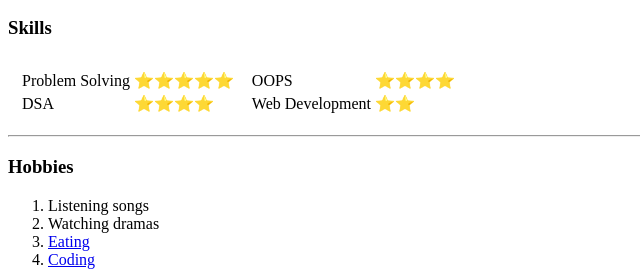
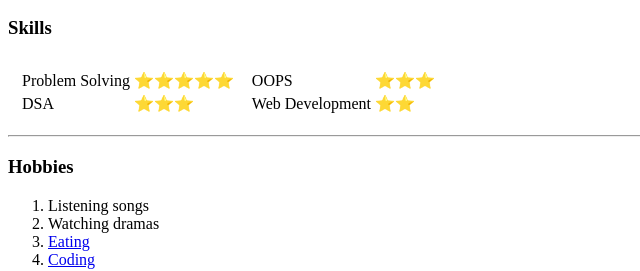
Before and after one commit to divyadurga062/cv, a plain HTML site: page index.html in a window 1280 px wide. Shown: the part 926-1197 px from the top of the page, 0-640 px from the left. Drawn offline with Linux system fonts and the light colour scheme.

Commit message:
Update index.html

```diff
--- a/index.html
+++ b/index.html
@@ -74,7 +74,7 @@
           </tr>
           <tr>
             <td>DSA</td>
-            <td>⭐⭐⭐⭐</td>
+            <td>⭐⭐⭐</td>
           </tr>
         </table>
       </td>
@@ -82,7 +82,7 @@
         <table>
           <tr>
             <td>OOPS</td>
-            <td>⭐⭐⭐⭐</td>
+            <td>⭐⭐⭐</td>
           </tr>
           <tr>
             <td>Web Development</td>
```
